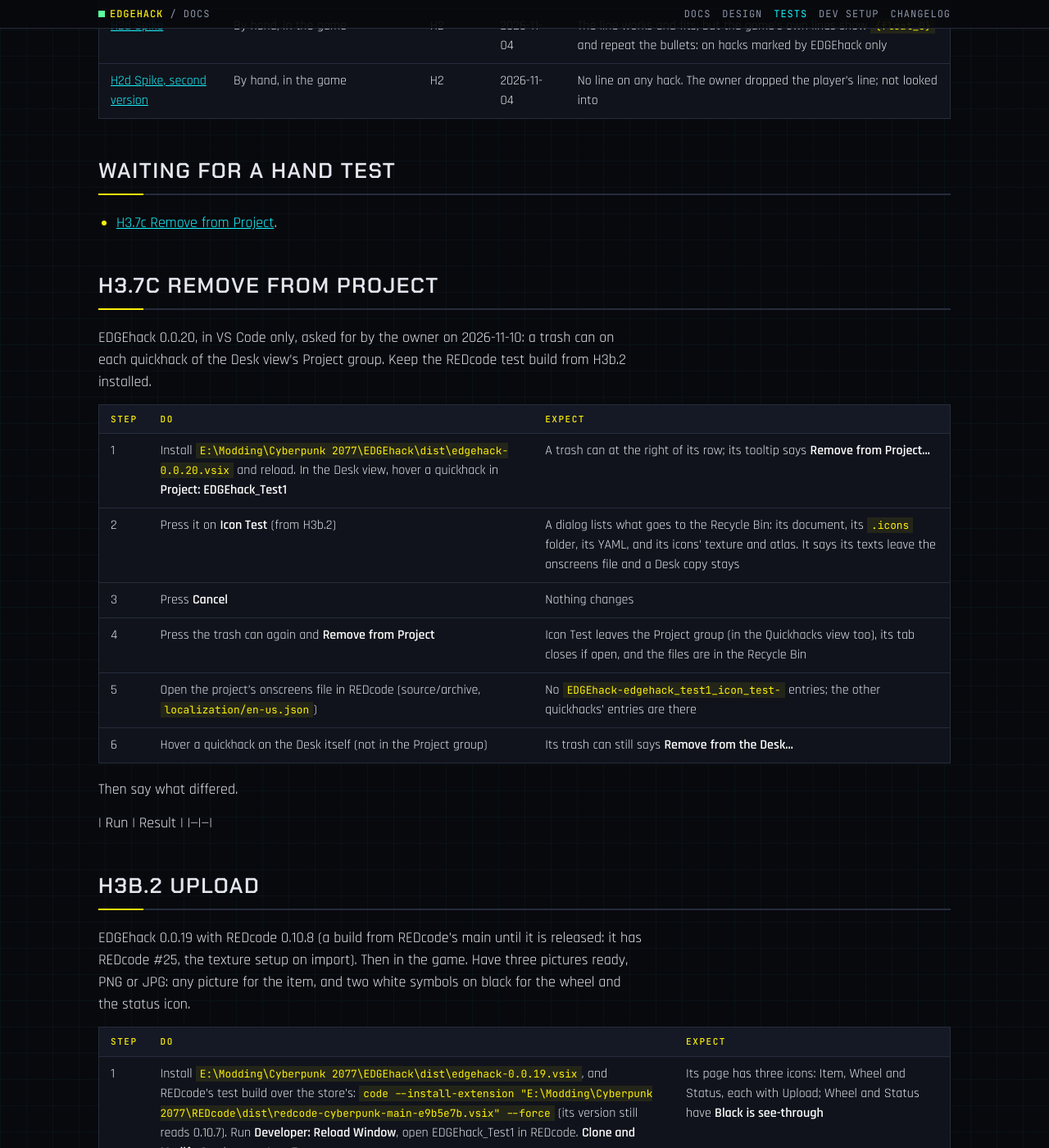
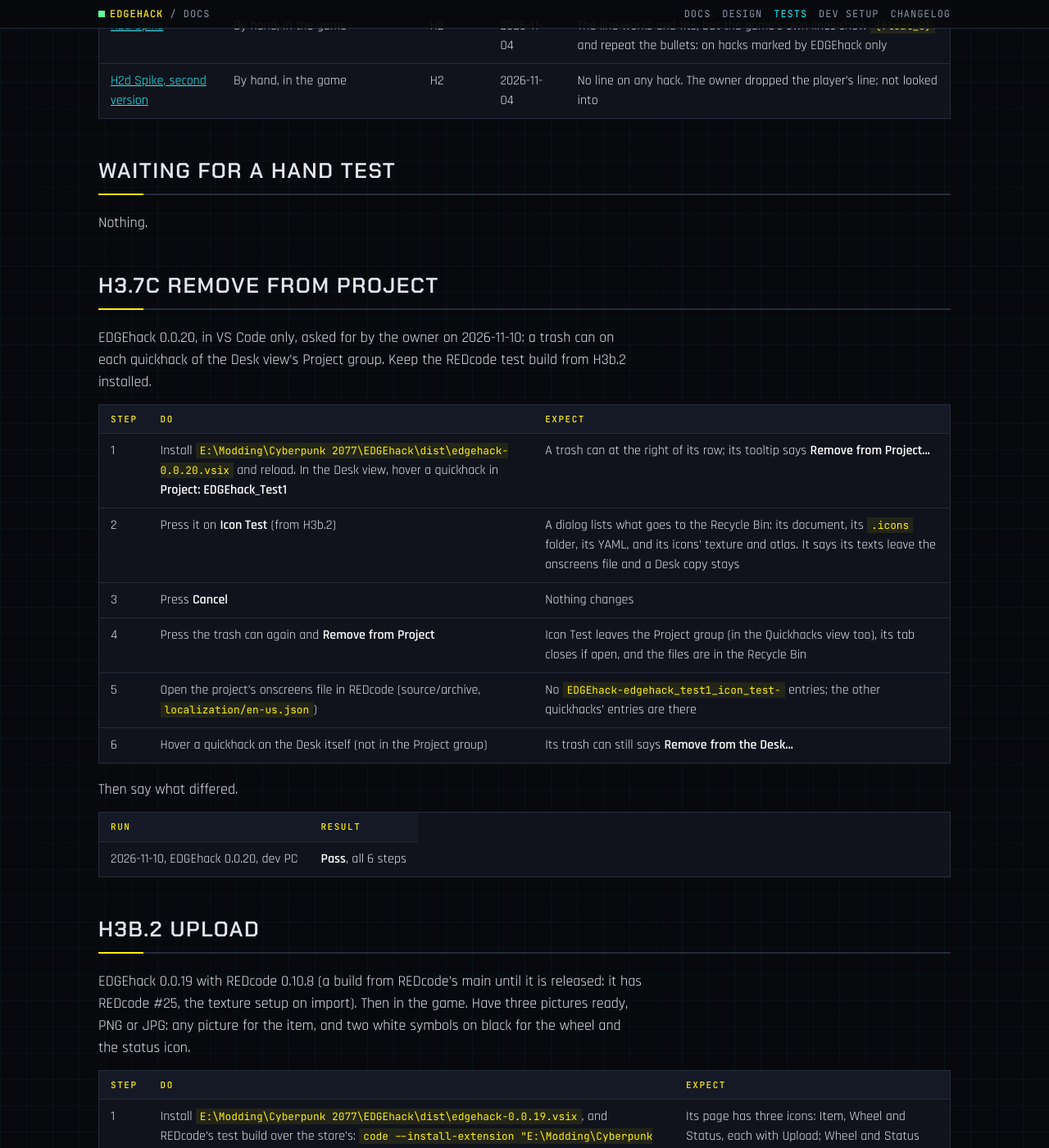
Before and after one commit to Edgemodders/EDGEhack, a Jekyll site: the page built from docs/testing.md, in a window 1280 px wide and 1400 px high, scrolled down 1948 px. Shown: the whole window at 82% size. Built offline with Jekyll 4.4.1, drawn with Linux system fonts in a browser that asks for light colours; some of the changed text lies outside the part shown.

Commit message:
H3.7c Remove from Project passed its hand test (EDGEhack 0.0.20)
Co-Authored-By: Claude Opus 5.5 <noreply@anthropic.com>

```diff
--- a/docs/testing.md
+++ b/docs/testing.md
@@ -19,7 +19,7 @@ Last updated 2026-11-10.
 | [H2c Edit](#h2c-edit) | By hand, then in the game | H2 | 2026-11-05 | Pass, Parts A and B (EDGEhack 0.0.4). The Hacking tab's upload and duration differ from the inventory's: the game's own doing |
 | [H3.1 and H3c.1 Spikes](#h31-and-h3c1-spikes) | By hand, in the game | H3, H3c | 2026-11-05 | Pass, on game 2.5: a new quickhack beside Overheat, and both functions. A status effect from a function and spread were not run |
 | [H3.3 New](#h33-new) | By hand, then in the game | H3 | 2026-11-06 | Pass |
-| [H3.7c Remove from Project](#h37c-remove-from-project) | By hand, in VS Code | H3 | | Waiting |
+| [H3.7c Remove from Project](#h37c-remove-from-project) | By hand, in VS Code | H3 | 2026-11-10 | Pass, all 6 steps (EDGEhack 0.0.20) |
 | [H3b.2 Upload](#h3b2-upload) | By hand, then in the game | H3b | 2026-11-10 | Pass, all 10 steps (EDGEhack 0.0.19, with REDcode's test build from main e9b5e7b) |
 | [H3b.1 Own icons spike](#h3b1-own-icons-spike) | By hand, in the game | H3b | 2026-11-10 | Pass, steps 1 to 6: our item card, wheel glyph and status symbol all showed |
 | [H3.7b Desk icons](#h37b-desk-icons) | By hand, in VS Code | H3 | 2026-11-10 | Pass, all 5 steps (EDGEhack 0.0.18) |
@@ -38,7 +38,7 @@ Last updated 2026-11-10.
 
 ## Waiting for a hand test
 
-- [H3.7c Remove from Project](#h37c-remove-from-project).
+Nothing.
 
 ## H3.7c Remove from Project
 
@@ -57,7 +57,7 @@ Then say what differed.
 
 | Run | Result |
 |---|---|
-
+| 2026-11-10, EDGEhack 0.0.20, dev PC | **Pass**, all 6 steps |
 
 ## H3b.2 Upload
 
```
Also changed, not shown: CLAUDE.md (+1 -1 lines), docs/design.md (+1 -1 lines).
